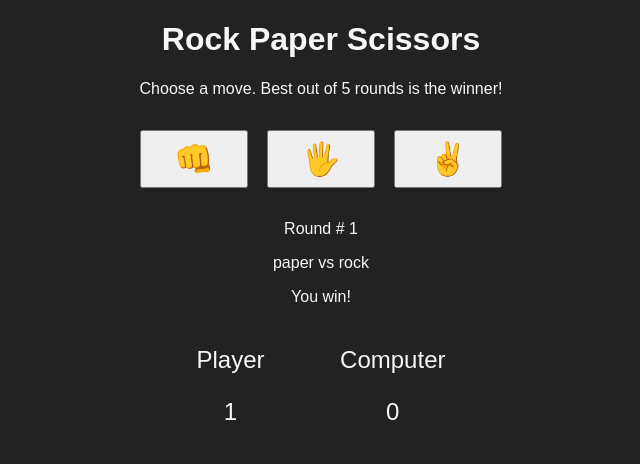
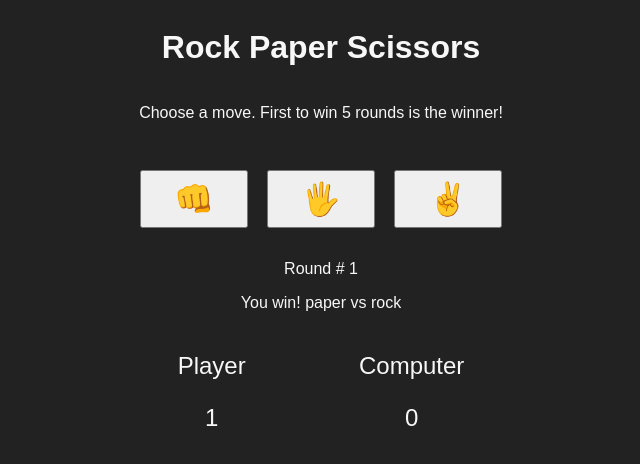
Before and after one commit to mleefaw/rock-paper-scissors, a plain HTML site: page index.html in a window 1280 px wide. Both pictures are taken after a click on the button "🖐️". Shown: the whole page, without its empty margins (319-959 px from the left). Drawn offline with Linux system fonts and the light colour scheme.

Commit message:
refactored code

```diff
--- a/index.html
+++ b/index.html
@@ -8,11 +8,9 @@
     <script src="script.js" defer></script>
   </head>
   <body>
-    <!-- Header Section -->
-    <div class="header">
+    <div class="game-container">
       <h1>Rock Paper Scissors</h1>
-      <p>Choose a move. Best out of 5 rounds is the winner!</p>
-    </div>
+      <p>Choose a move. First to win 5 rounds is the winner!</p>
       <!-- Game Buttons -->
       <div class="game">
         <div class="buttons">
@@ -20,20 +18,19 @@
           <button class="btn" id="paper">🖐️</button>
           <button class="btn" id="scissors">✌️</button>
         </div>
+        <!-- Winner -->
+        <h2 id="display-winner"></h2>
         <!-- Rounds -->
         <div class="rounds">
           <p>Round # <span id="display-round"></span></p>
         </div>
         <!-- Choices -->
-      <div class="choices">
+        <div class="game">
           <p>
+            <span id="display-result"></span>
             <span id="player-choice"></span> vs
             <span id="computer-choice"></span>
           </p>
-      </div>
-      <!-- Result Section -->
-      <div class="result">
-        <p><span id="display-result"></span></p>
         </div>
         <!-- Scores -->
         <div class="score">
@@ -48,7 +45,8 @@
         </div>
         <!-- Initialize Game Button -->
         <div class="reset">
-        <button class="btn reset-btn hidden">PLAY AGAIN</button>
+          <button class="reset-btn hidden">PLAY AGAIN</button>
+        </div>
       </div>
     </div>
   </body>
--- a/script.js
+++ b/script.js
@@ -2,21 +2,22 @@
 const rockButton = document.getElementById("rock");
 const paperButton = document.getElementById("paper");
 const scissorsButton = document.getElementById("scissors");
-const choiceButtons = document.querySelectorAll(".btn");
 const displayHumanScore = document.getElementById("display-human-score");
 const displayComputerScore = document.getElementById("display-computer-score");
 const displayResult = document.getElementById("display-result");
 const displayHumanChoice = document.getElementById("player-choice");
 const displayComputerChoice = document.getElementById("computer-choice");
 const displayRound = document.getElementById("display-round");
-const displayOver = document.getElementById("display-over");
+const displayWinner = document.getElementById("display-winner");
 const resetGameBtn = document.querySelector(".reset-btn");
 
-// initalize game
 let humanScore;
 let computerScore;
 let round;
 let playing;
+
+// initalize game
+initalizeGame();
 
 function initalizeGame() {
   playing = true;
@@ -27,18 +28,10 @@ function initalizeGame() {
   displayComputerScore.textContent = computerScore;
 }
 
-initalizeGame();
-
 // generate computer move
 function getComputerChoice() {
-  let computerChoice = Math.floor(Math.random() * 3);
-  if (computerChoice === 0) {
-    computerChoice = "rock";
-  } else if (computerChoice === 1) {
-    computerChoice = "paper";
-  } else {
-    computerChoice = "scissors";
-  }
+  const choices = ["rock", "paper", "scissors"];
+  const computerChoice = choices[Math.floor(Math.random() * 3)];
   return computerChoice;
 }
 
@@ -64,20 +57,22 @@ function playRound(humanChoice, computerChoice) {
 
   round++;
   displayRound.textContent = round;
-
   displayComputerChoice.textContent = computerChoice;
   displayHumanChoice.textContent = humanChoice;
   displayHumanScore.textContent = humanScore;
   displayComputerScore.textContent = computerScore;
 
-  checkMoves();
+  checkWinner();
 }
 
-// check winner / end game
-function checkMoves() {
-  if (round >= 5) {
+// check winner
+function checkWinner() {
+  if (humanScore >= 5 || computerScore >= 5) {
     resetGameBtn.classList.remove("hidden");
     playing = false;
+    humanScore > computerScore
+      ? (displayWinner.textContent = "You win! 🏆")
+      : (displayWinner.textContent = "Computer wins! 🏆");
   }
 }
 
@@ -89,6 +84,7 @@ resetGameBtn.addEventListener("click", () => {
   displayResult.textContent = "";
   displayComputerChoice.textContent = "";
   displayHumanChoice.textContent = "";
+  displayWinner.textContent = "";
 });
 
 // game buttons
--- a/style.css
+++ b/style.css
@@ -9,6 +9,13 @@ body {
   color: #f7f7f7;
   font-family: sans-serif;
   text-align: center;
+}
+
+.game-container {
+  display: flex;
+  flex-direction: column;
+  align-items: center;
+  justify-content: center;
 }
 
 .game {
@@ -28,28 +35,23 @@ body {
 }
 
 .reset-btn {
-  font-size: 24px;
+  padding: 8px 32px;
+  font-size: 18px;
 }
 
 .score {
   display: flex;
   align-items: center;
-  justify-content: space-evenly;
+  justify-content: space-around;
   font-size: 24px;
   margin-bottom: 50px;
 }
-/*
-.choices {
-  font-size: 18px;
-}
-
-.play {
-  display: flex;
-  flex-direction: column;
-  align-items: center;
-  justify-content: center;
-} */
 
 .hidden {
   display: none;
 }
+
+#display-winner {
+  font-size: 36px;
+  color: aliceblue;
+}
```
Lines whose indentation alone changed are shown as unchanged.
